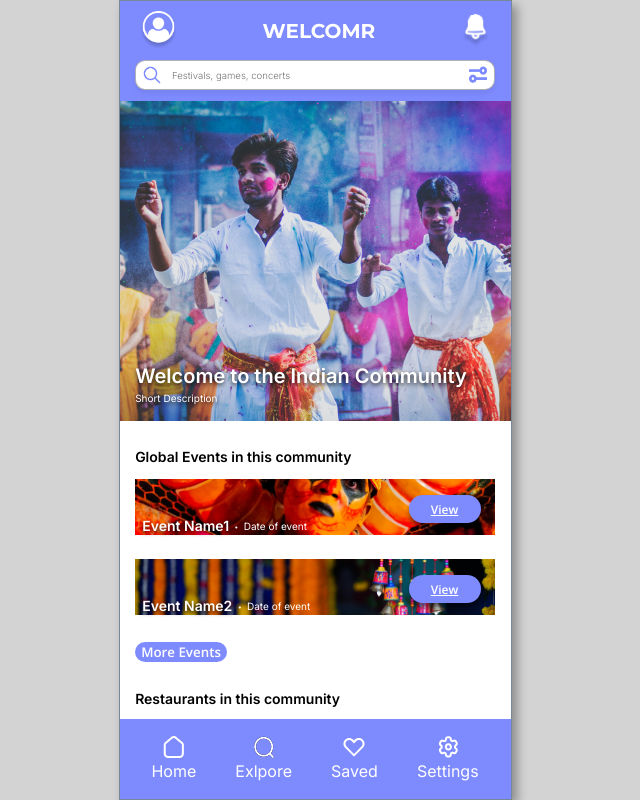
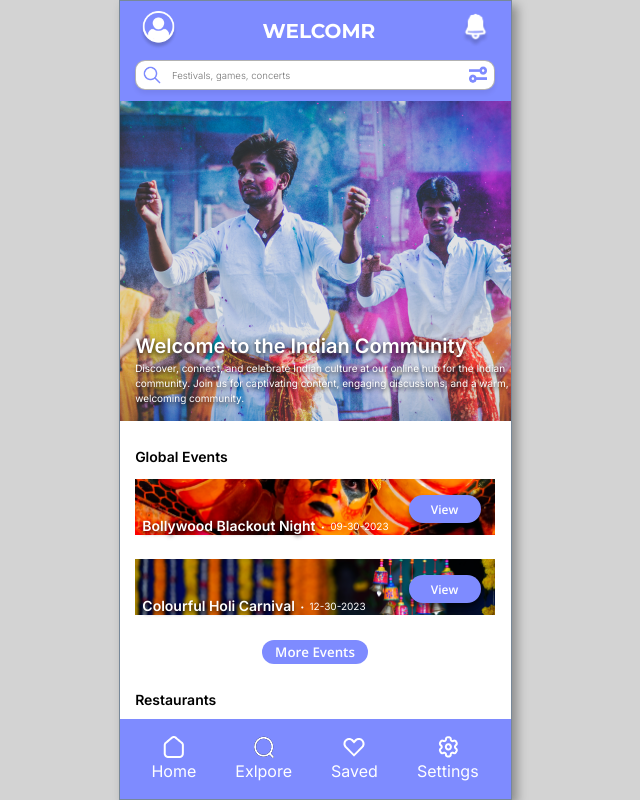
Before and after one commit to Singhmansingh/Welcomr, a React (Vite) app: page / in a window 1280 px wide. Shown: the whole page, without its empty margins (325-965 px from the left). Built offline with nearby package versions, Linux system fonts and the light colour scheme.

Commit message:
Add data to Home page

```diff
--- a/src/components/CommunitySection.jsx
+++ b/src/components/CommunitySection.jsx
@@ -16,7 +16,7 @@ Props: {
 const CommunitySection = (props) => {
   return (
     <div className="community-section">
-      <h2>{props.sectionName + " in this community"}</h2>
+      <h2>{props.sectionName}</h2>
       {props.items.map((i) => {
         return (
           <BriefItem
--- a/src/screens/EventDetails.jsx
+++ b/src/screens/EventDetails.jsx
@@ -18,7 +18,7 @@ export default function EventDetails(){
         event_name:"Bollywood Blackout Night",
         event_general_price: 34.99,
         event_rating:4.5,
-        event_thumbnail: "../../assets/event_picture.pn",
+        event_thumbnail: "../../assets/event_picture.png",
         event_following: 226,
         event_date: new Date('09-30-2023'),
         event_location: {
--- a/src/screens/Home.css
+++ b/src/screens/Home.css
@@ -3,7 +3,7 @@
 
 .community {
     font-family: 'Inter', sans-serif;
-    margin-bottom: 80px;
+    margin-bottom: 40px;
 }
 
 .community-main {
@@ -47,6 +47,16 @@
     color: white;
     background: #7E8BFF;
     border-radius: 30px;
+}
+
+.community-section a {
+    text-decoration: none;
+    align-self: center;
+}
+
+
+.community-section > a > button {
+    padding: 0.25em 1em;
 }
 
 .community-section > button {
--- a/src/screens/Home.jsx
+++ b/src/screens/Home.jsx
@@ -6,41 +6,41 @@ import "./Home.css";
 const communityData = {
   id: 1001,
   communityName: "Indian Community",
-  description: "Short Description",
+  description: "Discover, connect, and celebrate Indian culture at our online hub for the Indian community. Join us for captivating content, engaging discussions, and a warm, welcoming community.",
   sections: [{
     sectionName: "Global Events",
     sectionShort: "Events",
     items: [{
       id: 1001,
-      name: "Event Name1",
-      date: "Date of event"
+      name: "Bollywood Blackout Night",
+      date: '09-30-2023'
     },
     {
       id: 1002,
-      name: "Event Name2",
-      date: "Date of event"
+      name: "Colourful Holi Carnival",
+      date: '12-30-2023'
     }]
   }, {
     sectionName: "Restaurants",
     sectionShort: "Restaurants",
     items: [{
       id: 2001,
-      name: "Restaurant Name 1"
+      name: "Spice Junction"
     },
     {
       id: 2002,
-      name: "Restaurant Name 2"
+      name: "Tandoori Delights"
     }]
   }, {
     sectionName: "Grocery stores",
     sectionShort: "Stores",
     items: [{
       id: 3001,
-      name: "Store Name 1",
+      name: "Curry Mart",
     },
     {
       id: 3002,
-      name: "Store Name 2",
+      name: "Saffron Supermarket",
     }]
   }]
 }
```
